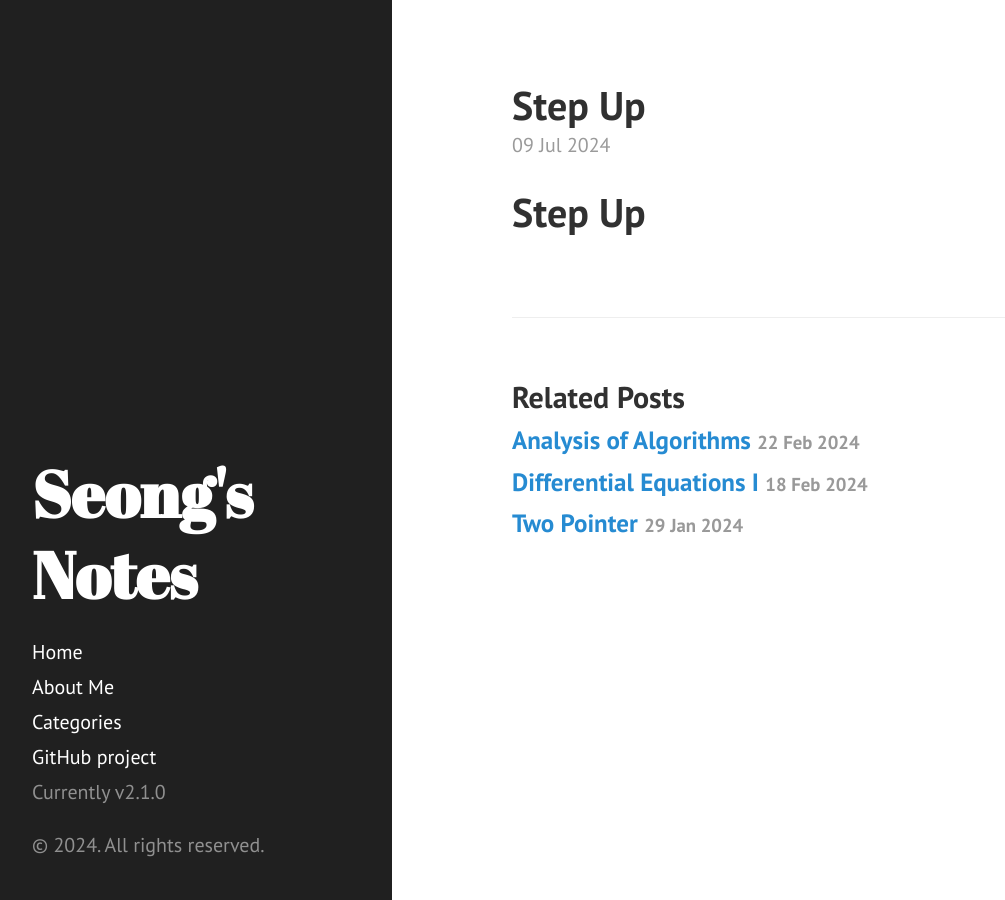
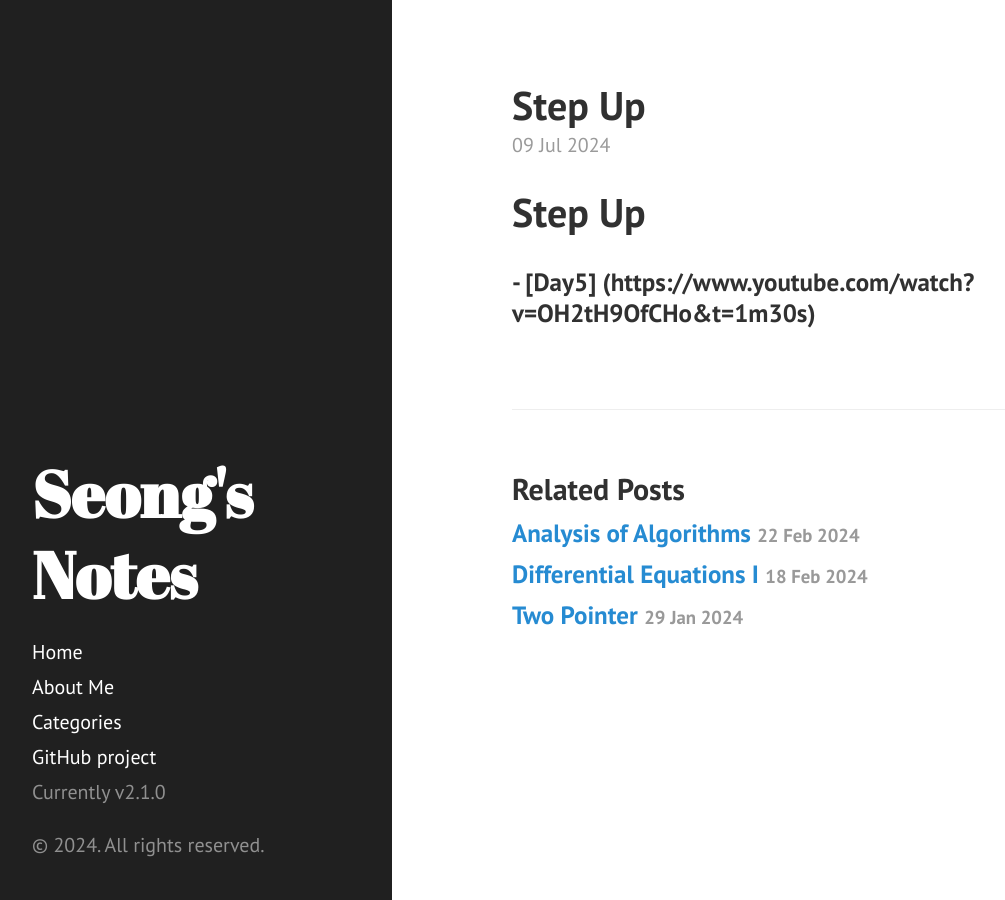
Before and after one commit to GwangseongCho/GwangseongCho.github.io, a Jekyll site: the page built from _posts/2024-07-09-Step Up.md, in a window 1280 px wide. Shown: the whole page, without its empty margins (8-1013 px from the left). Built offline with Jekyll 4.4.1, drawn with Linux system fonts in a browser that asks for light colours.

Commit message:
Update 2024-07-09-Step Up.md

```diff
--- a/_posts/2024-07-09-Step Up.md
+++ b/_posts/2024-07-09-Step Up.md
@@ -5,3 +5,6 @@ category: Step Up
 ---
 
 # Step Up
+
+
+### - [Day5] (https://www.youtube.com/watch?v=OH2tH9OfCHo&t=1m30s)
```
